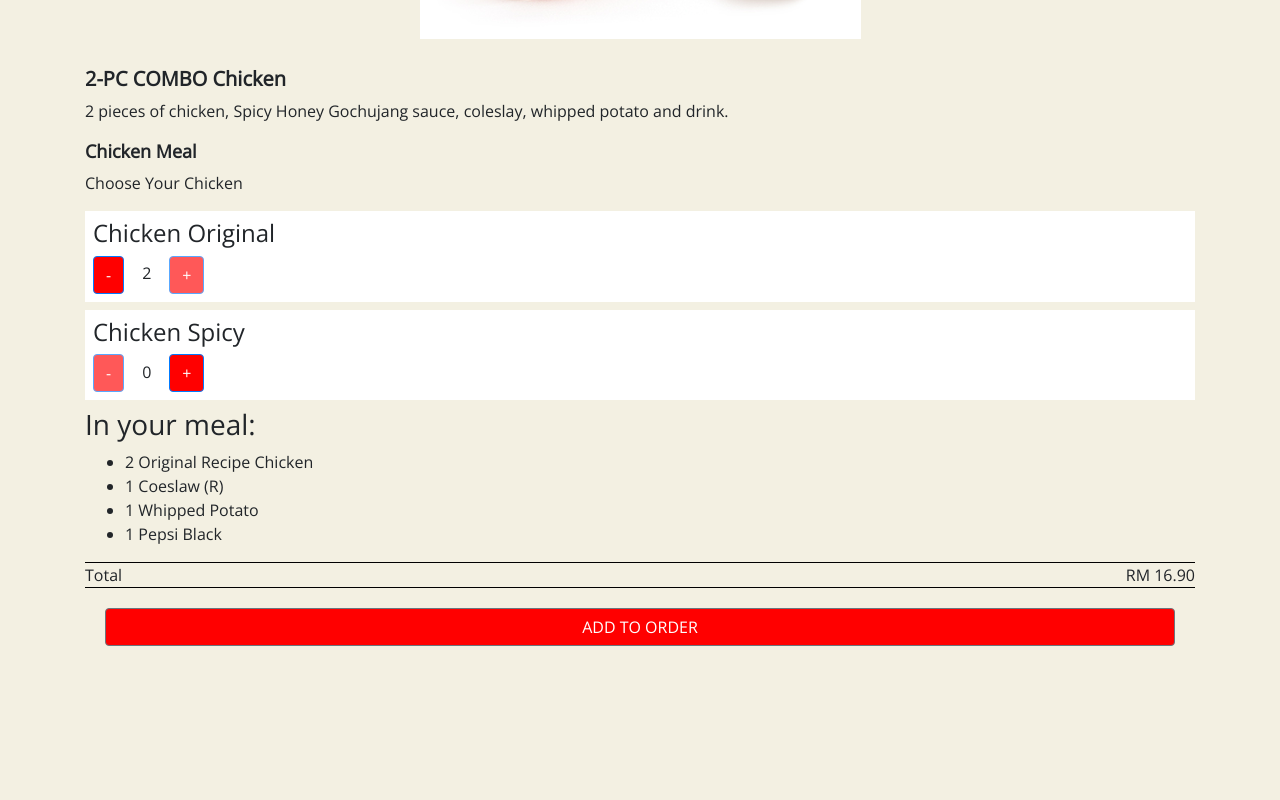
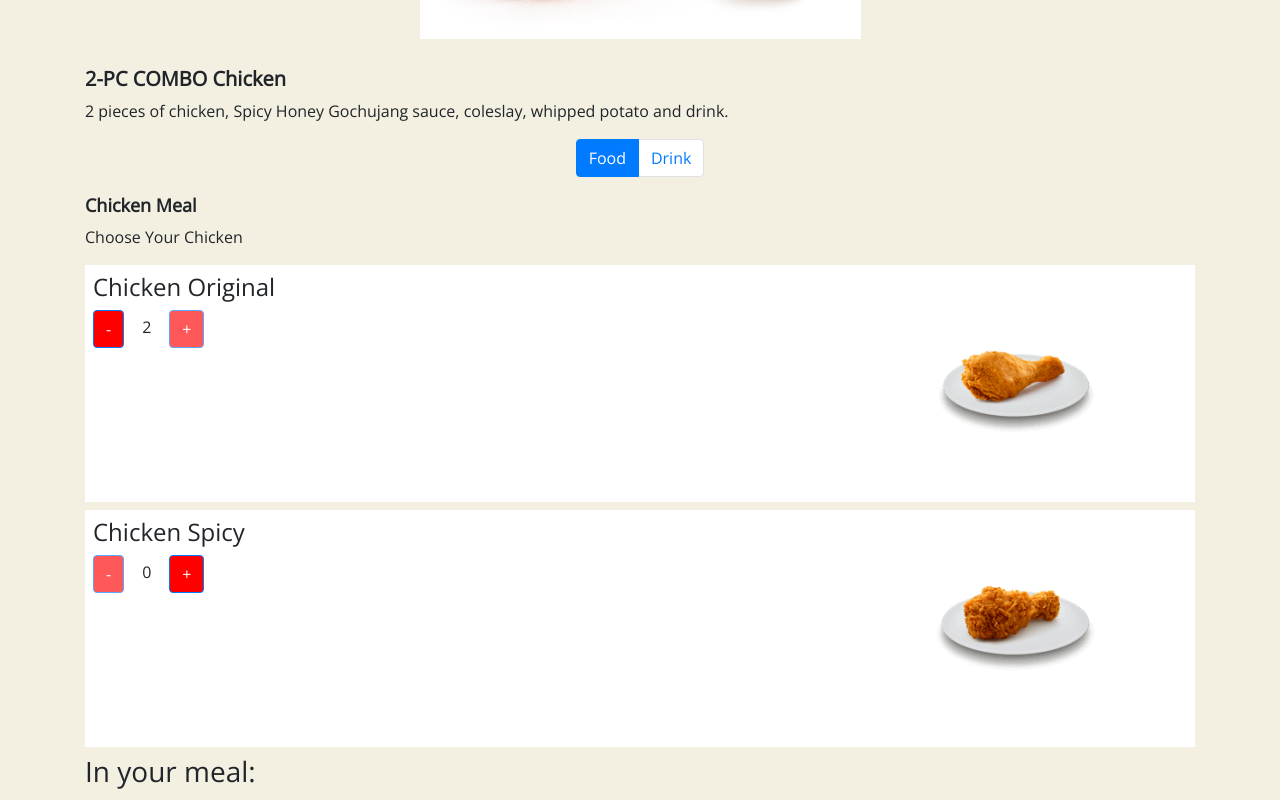
Before and after one commit to Chornay/reactjs_ordering_app, a React (Create React App) app: page /menu/item/1 in a window 1280 px wide. Shown: the part 460-1260 px from the top of the page. Before the commit the page ends 1126 px from the top, so only its background shows below. Built offline with nearby package versions, Linux system fonts and the light colour scheme.

Commit message:
add stuff at menu detail

```diff
--- a/src/screens/DealsMenuScreen.js
+++ b/src/screens/DealsMenuScreen.js
@@ -1,7 +1,10 @@
 import React, { Component } from 'react';
+import AutoFitImage from 'react-image-autofit-frame';
+import StartMyOrderButton from '../components/StartMyOrderButton';
+
+import '../styles/DealScreen.css'
 
 import deal_promotions from '../images/deal_promotions.png'
-
 import deal_spicy_gochujang_3pc from '../images/deal_spicy_gochujang_3pc.png'
 import deal_spicy_gochujang_sauce from '../images/deal_spicy_gochujang_sauce.png'
 import deal_spicy_prawn from '../images/deal_spicy_prawn.png'
@@ -13,9 +16,6 @@ import deal_pudding_mango from '../images/deal_pudding_mango.png'
 import deal_pudding_gulamelaka from '../images/deal_pudding_gulamelaka.png'
 import deal_pudding_caramel from '../images/deal_pudding_caramel.png'
 
-import '../styles/DealScreen.css'
-
-import StartMyOrderButton from '../components/StartMyOrderButton';
 
 class DealsMenuScreen extends Component {
   constructor(props) {
@@ -66,19 +66,18 @@ class DealsMenuScreen extends Component {
       this.state.data.map((meal) => {
         return (
           <div className="media" tag="li" style={{ marginBottom: 10, backgroundColor: 'white' }}>
-
-            <div className="media-body" style={{ padding: 12 }}>
+            <div className="media-body" style={{ padding: 8 }}>
               <div heading className="dealHeading">
-                <strong>{meal.name}</strong>
-                <div style={{ height: 10 }} />
-                <span style={{ fontWeight: '400' }}>RM{meal.price}</span>
+                <h1 style={{ fontWeight: '900' }}>{meal.name}</h1>
+                <div style={{ marginTop:-10 }} />
+                <h2 style={{ fontWeight: '500' }}>RM{meal.price}</h2>
               </div>
               <p className="itemDescription">{meal.description}</p>
             </div>
 
-            <div className="col-5">
+            <div className="col-6">
               <div className="media" right href="#">
-                <img object className="itemSytle" src={meal.image} alt="Generic placeholder" />
+                <img object className="itemSytle" src={meal.image} alt="Generic placeholder" style={{width:'100%'}} />
               </div>
             </div>
 
--- a/src/screens/MenuItemDetailScreen.js
+++ b/src/screens/MenuItemDetailScreen.js
@@ -23,6 +23,11 @@ class MenuItemDetailScreen extends Component {
       isDecreaseSpicyChickenDisabled: false,
       isIncreaseSpicyChickenDisabled: false
     };
+
+    // we will request the detail of them menu
+    // to the network
+    // with this slug this.props.match.params.slug;
+
   }
 
   componentDidMount() {
@@ -109,19 +114,30 @@ class MenuItemDetailScreen extends Component {
         <div className="row">
           <div className="col-12" style={{}}>
 
-            <div style={{justifyContent:'center', display:'flex'}}>
-            <img className="img-fluid" style={{ minWidth:300, marginBottom:10 }} alt="" src={chicken_meal} />
+            <div style={{ justifyContent: 'center', display: 'flex' }}>
+              <img className="img-fluid" style={{ minWidth: 300, marginBottom: 10 }} alt="" src={chicken_meal} />
             </div>
 
-            <h1 style={{fontSize:20, fontWeight:'700'}}>2-PC COMBO Chicken</h1>
+            <h1 style={{ fontSize: 20, fontWeight: '700' }}>2-PC COMBO Chicken</h1>
+
+            {/* <p></p> */}
 
             <p>2 pieces of chicken, Spicy Honey Gochujang sauce, coleslay, whipped potato and drink.</p>
 
-            <h1 style={{fontSize:18, fontWeight:'700'}}>Chicken Meal</h1>
+            <nav aria-label="Page navigation example">
+              <ul className="pagination justify-content-center">
+                <li className="page-item active"><a className="page-link" href="#">Food</a></li>
+                <li className="page-item"><a className="page-link" href="#">Drink</a></li>
+              </ul>
+            </nav>
+
+            <h1 style={{ fontSize: 18, fontWeight: '700' }}>Chicken Meal</h1>
 
             <p>Choose Your Chicken</p>
 
-            <div style={{backgroundColor:'white', padding:8, marginBottom:8}}>
+            <div style={{ backgroundColor: 'white', padding: 8, marginBottom: 8 }}>
+              <div className="row">
+                <div className="col-8">
                   <h4>Chicken Original</h4>
                   <button type="button" class="btn btn-primary"
                     disabled={this.state.isDecreaseOriginalChickenDisabled}
@@ -130,7 +146,7 @@ class MenuItemDetailScreen extends Component {
                   >
                     -
                 </button>
-              <span style={{padding:18}}>{this.state.chicken_ori}</span>
+                  <span style={{ padding: 18 }}>{this.state.chicken_ori}</span>
                   <button
                     type="button" class="btn btn-primary"
                     disabled={this.state.isIncreaseOriginalChickenDisabled}
@@ -141,7 +157,18 @@ class MenuItemDetailScreen extends Component {
                 </button>
                 </div>
 
-            <div style={{backgroundColor:'white', padding:8, marginBottom:8}}>
+                <div className="col-4">
+                  <div className="media" right >
+                    <img object className="itemSytle" src={require('../images/chicken-original.png')} style={{width:'100%'}} />
+                  </div>
+                </div>
+              </div>
+
+            </div>
+
+            <div style={{ backgroundColor: 'white', padding: 8, marginBottom: 8 }}>
+            <div className="row">
+              <div className="col-8">
               <h4>Chicken Spicy</h4>
               <button
                 type="button" class="btn btn-primary"
@@ -151,7 +178,7 @@ class MenuItemDetailScreen extends Component {
               >
                 -
               </button>
-              <span style={{padding:18}}>{this.state.chicken_spicy}</span>
+              <span style={{ padding: 18 }}>{this.state.chicken_spicy}</span>
               <button
                 type="button" class="btn btn-primary"
                 disabled={this.state.isIncreaseSpicyChickenDisabled}
@@ -160,6 +187,14 @@ class MenuItemDetailScreen extends Component {
               >
                 +
               </button>
+              </div>
+
+              <div className="col-4">
+                  <div className="media" right >
+                    <img object className="itemSytle" src={require('../images/chicken-hot-spicy.png')} style={{width:'100%'}} />
+                  </div>
+                </div>
+              </div>
             </div>
 
             <h3>In your meal:</h3>
@@ -178,14 +213,14 @@ class MenuItemDetailScreen extends Component {
             </ul>
 
             {/* Total */}
-            <div style={{ width:'100%', backgroundColor:'black',height:1 }} />
-            <div style={{display:'flex', justifyContent:'space-between'}}>
+            <div style={{ width: '100%', backgroundColor: 'black', height: 1, marginBottom: 10 }} />
+            <div style={{ display: 'flex', justifyContent: 'space-between' }}>
               <span>Total</span>
               <span>RM 16.90</span>
             </div>
-            <div style={{ width:'100%', backgroundColor:'black',height:1 }} />
+            <div style={{ width: '100%', backgroundColor: 'black', height: 1, marginTop: 10 }} />
 
-            <FluidButton title="ADD TO ORDER"/>
+            <FluidButton title="ADD TO ORDER" />
 
           </div>
         </div>
--- a/src/styles/DealScreen.css
+++ b/src/styles/DealScreen.css
@@ -27,10 +27,7 @@
 }
 /* not using in js dealScreen file */
 .itemSytle {
-  position: relative;
   padding: 8px;
-  width: 110%;
-  height: 180px;
   /* border: solid red; */
 }
 .dealHeading {
```
Also changed, not shown: src/images/chicken-hot-spicy.png (added), src/images/chicken-original.png (added). Lines whose indentation alone changed are shown as unchanged.
